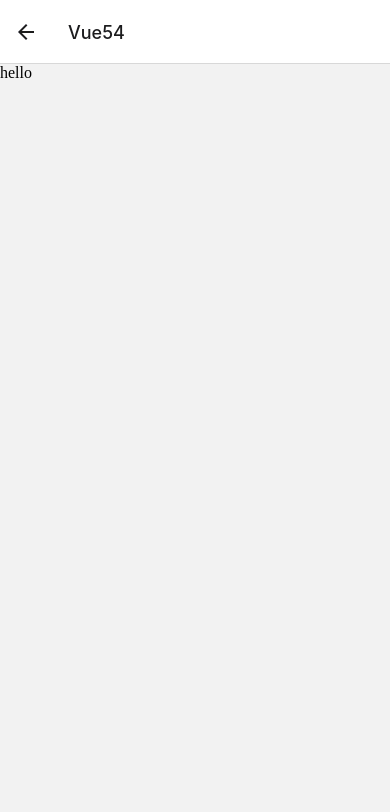
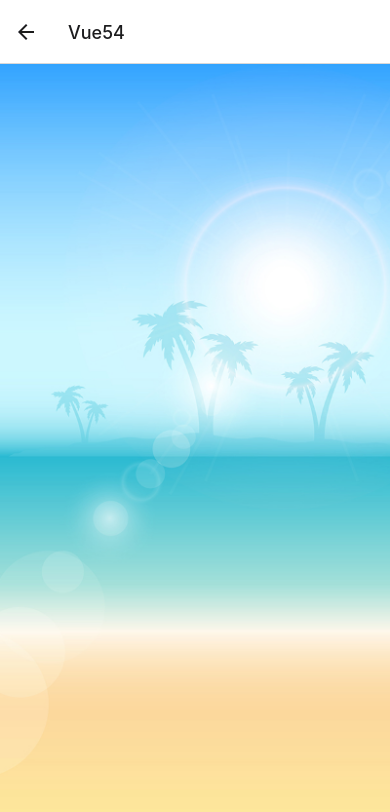
Before and after one commit to Alex91700/BateauThibaultReact, a React Native app: screen /Vue54 in a window 390 px wide. Shown: the top 812 px of the page. Built offline with nearby package versions, Linux system fonts and the light colour scheme.

Commit message:
Ajout titre + finitions

```diff
--- a/screens/Home.js
+++ b/screens/Home.js
@@ -1,5 +1,5 @@
 import React from 'react';
-import { Button, StyleSheet, View, ImageBackground } from 'react-native';
+import { Button, StyleSheet, View, ImageBackground, Text } from 'react-native';
 import { ThemeContext } from '../ThemeContext';
 import Contact from '../components/Contact';
 
@@ -9,6 +9,7 @@ class Home extends React.Component {
     return (
       <View style={styles.container}>
         <ImageBackground source={require('../assets/background@2x.png')} style={styles.backgroundStyle} >
+          <Text style={styles.textStyle}>Le bateau de Thibault</Text>
           <Button title="Produits et promotions"
             onPress={()=>this.props.navigation.navigate('Vue5')}>
           </Button>
@@ -51,5 +52,12 @@ const styles = StyleSheet.create({
     width: '100%',
     height: '100%',
     flex: 1
+  },
+  textStyle: {
+    textAlign: 'center',
+    fontSize: '200%',
+    color: 'white',
+    margin: '10px',
+    fontStyle: 'italic'
   }
 });
--- a/screens/Vue54.js
+++ b/screens/Vue54.js
@@ -1,6 +1,6 @@
 
 import React from "react";
-import { View } from 'react-native';
+import { View, ImageBackground, StyleSheet } from 'react-native';
 import { ThemeContext } from "../ThemeContext";
 
 class Vue54 extends React.Component {
@@ -8,10 +8,8 @@ class Vue54 extends React.Component {
     render() {
         console.log(this.props.panier);
         return(
-            <View>
-
-               hello
-
+            <View style={styles.container}>
+                <ImageBackground source={require('../assets/background@2x.png')} style={styles.backStyle}/>
             </View>
         )
     }
@@ -20,3 +18,17 @@ class Vue54 extends React.Component {
 
 export default Vue54;
 Vue54.contextType = ThemeContext;
+
+const styles = StyleSheet.create({
+    container: {
+        flex: 3,
+        backgroundColor: '#fff',
+        alignItems: 'center',
+        justifyContent: 'center',
+      },
+    backStyle: {
+      width: '100%',
+      height: '100%',
+      flex: 1
+    }
+})
```
